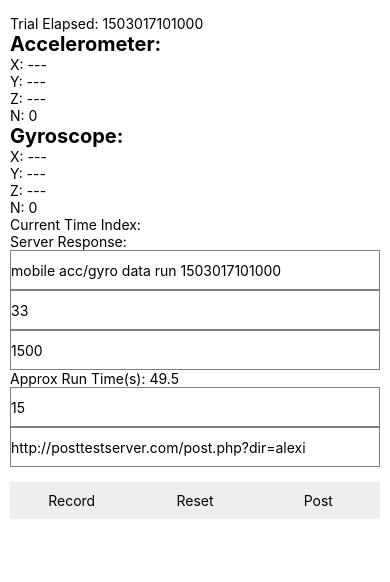
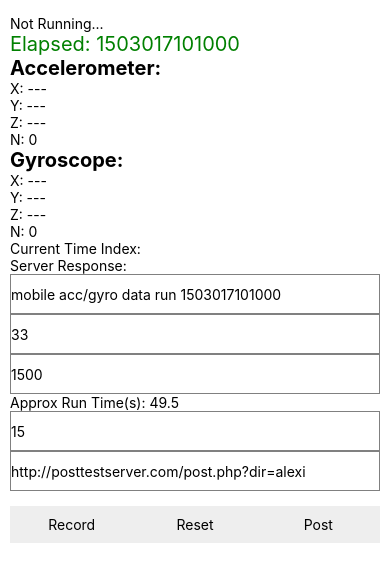
Before and after one commit to structuralartistry/mobile_motion_data_collection, a React Native app: screen / in a window 390 px wide. Shown: the top 582 px of the page. Built offline with nearby package versions, Linux system fonts and the light colour scheme.

Commit message:
a little styling + show status text

```diff
--- a/App.js
+++ b/App.js
@@ -191,11 +191,27 @@ export default class AccelerometerSensor extends React.Component {
     Speech.stop();
   };
 
+  friendlyStatusText = () => {
+    if(this.state.trialInProgressStatus) {
+      return 'Trial in Progress...';
+    }
+
+    if(this.state.dataCaptureStatus) {
+      return 'Capturing Data...';
+    }
+
+    return 'Not Running...';
+  };
+
   render() {
+
     return (
       <TouchableWithoutFeedback onPress={Keyboard.dismiss}>
       <View style={styles.sensor}>
-        <Text>Trial Elapsed: {Date.now()-this.state.startTrialTime}</Text>
+        <Text>{this.friendlyStatusText()}</Text>
+        <Text style={styles.counter}>
+          <Text style={this.state.dataCaptureStatus ? styles.red : styles.green}>Elapsed: {Date.now()-this.state.startTrialTime}</Text>
+        </Text>
         <Text style={styles.sectionHeaderText}>Accelerometer:</Text>
         <Text>X: {lastElement(this.state.currentTrialData.accelerometer)[1]}</Text>
         <Text>Y: {lastElement(this.state.currentTrialData.accelerometer)[2]}</Text>
@@ -276,6 +292,15 @@ function round(n) {
 }
 
 const styles = StyleSheet.create({
+  counter: {
+    fontSize: 20,
+  },
+  red: {
+    color: 'red'
+  },
+  green: {
+    color: 'green'
+  },
   container: {
     flex: 1
   },
```
